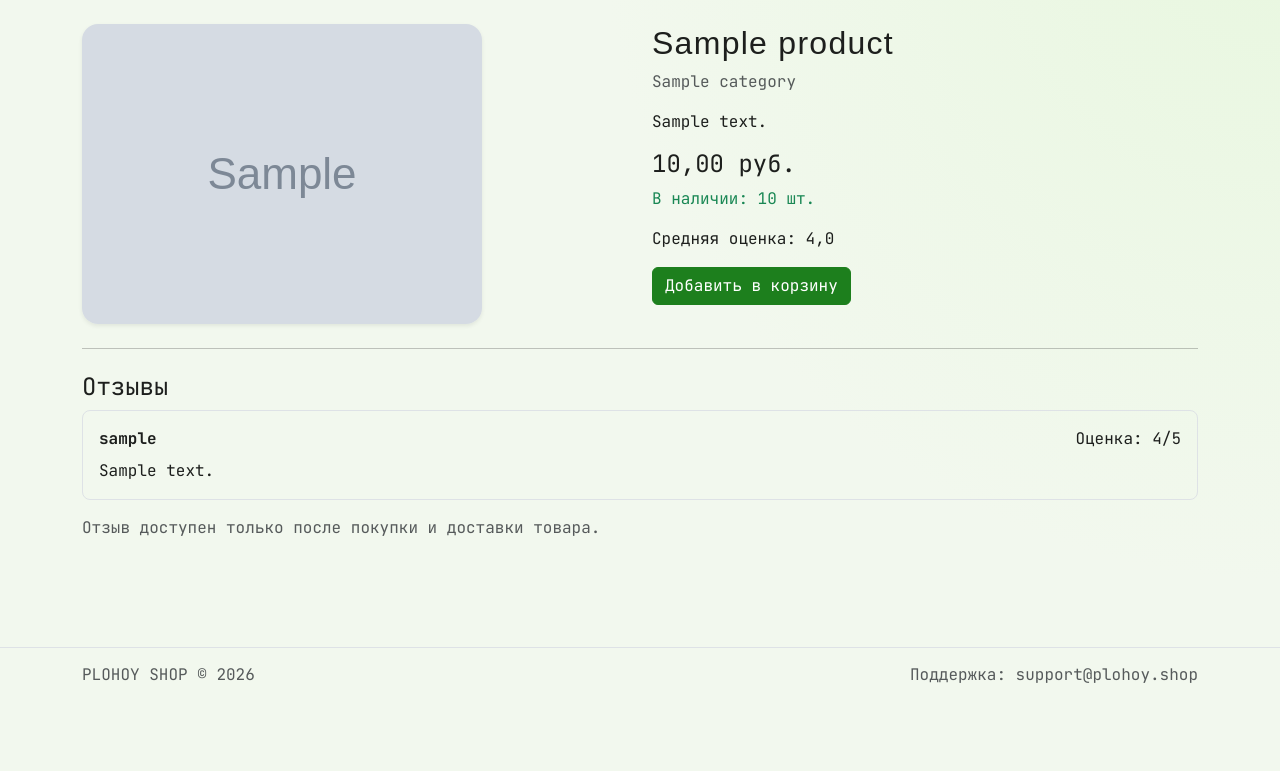
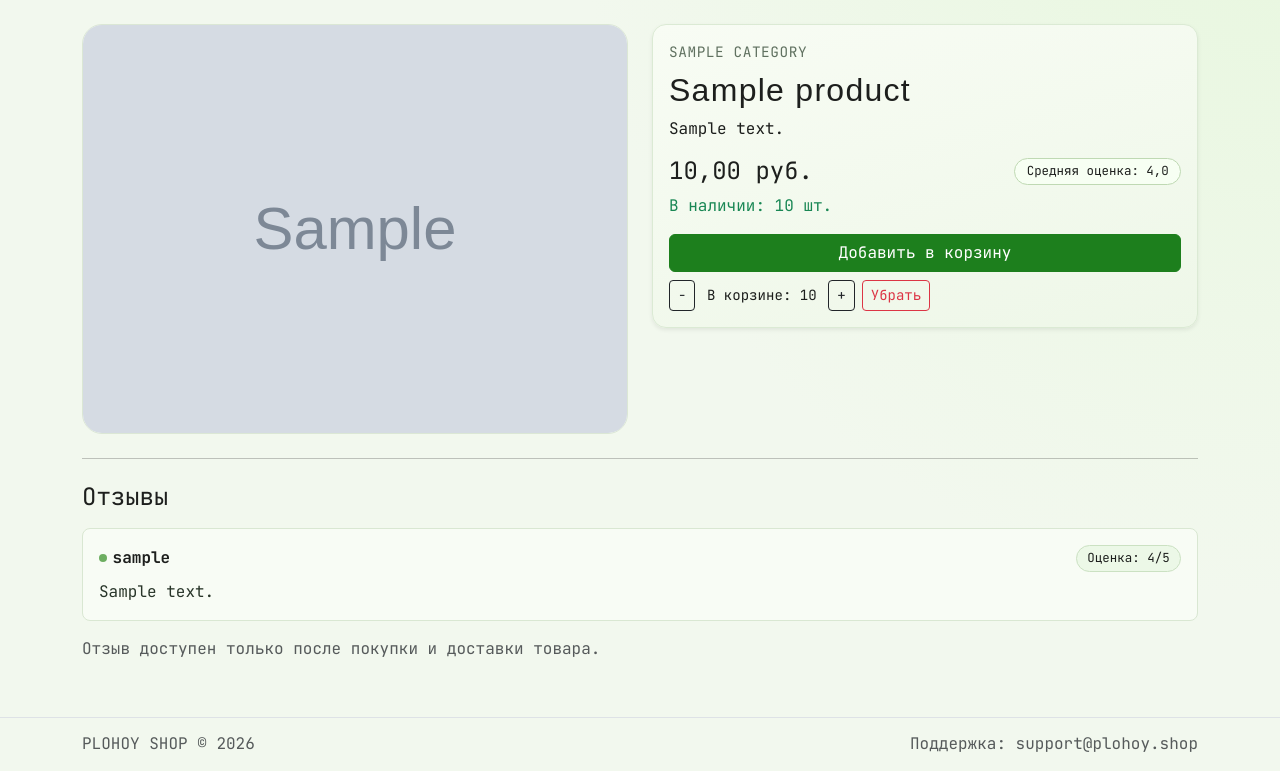
Before and after one commit to Jequne/shop_2410kai, a Django app: a page that uses templates/catalog/product_detail.html in a window 1280 px wide. Shown: the part 99-870 px from the top of the page. Before the commit the page ends 782 px from the top, so only its background shows below. Run offline with Django 5.2, Linux system fonts and the light colour scheme; a user stored in the database is signed in; tables that the repository leaves empty hold one stand-in row (values such as "Sample post"); grey boxes marked "Sample" are stand-in pictures; some libraries are stand-ins or nearby versions; some web fonts are replaced.

Commit message:
product page prettifin

```diff
--- a/assets/css/styles.css
+++ b/assets/css/styles.css
@@ -396,6 +396,91 @@ body {
     color: #c4547c;
 }
 
+.product-detail-media-wrap {
+    border-radius: 20px;
+    overflow: hidden;
+    border: 1px solid #dbe7d5;
+    background: #f8fbf6;
+}
+
+.product-detail-main-image {
+    width: 100%;
+    object-fit: cover;
+}
+
+.product-buy-panel {
+    background: linear-gradient(165deg, #f8fcf4, #eef7e8);
+    border-color: #dbead4;
+}
+
+.product-detail-category {
+    color: #607160;
+    font-size: 0.9rem;
+    letter-spacing: 0.04em;
+    text-transform: uppercase;
+}
+
+.product-rating-chip {
+    border: 1px solid #bfd9b3;
+    background: #f7fff3;
+    border-radius: 999px;
+    padding: 0.22rem 0.7rem;
+    font-size: 0.78rem;
+}
+
+.product-inline-cart-controls {
+    display: flex;
+    align-items: center;
+    gap: 0.45rem;
+    flex-wrap: wrap;
+}
+
+.product-inline-cart-qty {
+    min-width: 7.4rem;
+    text-align: center;
+    font-size: 0.88rem;
+}
+
+.review-form-panel {
+    border-color: #d8e6d0;
+    background: linear-gradient(180deg, #f9fdf6, #f0f7eb);
+}
+
+.review-rating-row input {
+    max-width: 130px;
+}
+
+.review-card {
+    background: #f8fcf5;
+    border-color: #d9e7d2 !important;
+}
+
+.review-author {
+    display: inline-flex;
+    align-items: center;
+    gap: 0.35rem;
+}
+
+.review-author::before {
+    content: "";
+    width: 8px;
+    height: 8px;
+    border-radius: 999px;
+    background: #6dae61;
+}
+
+.review-rating-badge {
+    background: #ecf8e7;
+    border: 1px solid #cbe1c2;
+    border-radius: 999px;
+    padding: 0.2rem 0.65rem;
+    font-size: 0.78rem;
+}
+
+.review-text {
+    color: #283529;
+}
+
 .btn-dark {
     background-color: var(--accent-dark);
     border-color: var(--accent-dark);
--- a/catalog/forms.py
+++ b/catalog/forms.py
@@ -4,6 +4,25 @@ from catalog.models import ProductReview
 
 
 class ProductReviewForm(forms.ModelForm):
+    def __init__(self, *args, **kwargs):
+        super().__init__(*args, **kwargs)
+        self.fields['text'].widget.attrs.update(
+            {
+                'class': 'form-control',
+                'rows': 4,
+                'placeholder': 'Поделитесь впечатлением о товаре',
+            }
+        )
+        self.fields['rating'].widget.attrs.update(
+            {
+                'class': 'form-control',
+                'min': 1,
+                'max': 5,
+                'step': 1,
+                'placeholder': 'От 1 до 5',
+            }
+        )
+
     class Meta:
         model = ProductReview
         fields = ('text', 'rating')
--- a/catalog/views.py
+++ b/catalog/views.py
@@ -6,6 +6,7 @@ from django.db.models import Q
 from django.http import HttpRequest, HttpResponse
 from django.shortcuts import get_object_or_404, redirect, render
 
+from cart.services import get_or_create_cart
 from catalog.forms import ProductReviewForm
 from catalog.models import Category, Product
 from orders.models import OrderItem
@@ -91,12 +92,17 @@ def product_detail_view(request: HttpRequest, slug: str) -> HttpResponse:
 
 	reviews = product.reviews.select_related('author').all()
 	form = ProductReviewForm()
+	cart_item = None
+	if request.user.is_authenticated:
+		cart = get_or_create_cart(request.user)
+		cart_item = cart.items.select_related('product').filter(product=product).first()
 
 	context = {
 		'product': product,
 		'reviews': reviews,
 		'review_form': form,
 		'can_review': _can_user_review_product(request.user, product),
+		'cart_item': cart_item,
 	}
 	return render(request, 'catalog/product_detail.html', context)
 
--- a/templates/catalog/partials/reviews_list.html
+++ b/templates/catalog/partials/reviews_list.html
@@ -1,12 +1,12 @@
 {% if reviews %}
 <div class="d-grid gap-3">
     {% for review in reviews %}
-    <div class="border rounded-3 p-3">
-        <div class="d-flex justify-content-between">
-            <strong>{{ review.author.username }}</strong>
-            <span>Оценка: {{ review.rating }}/5</span>
+    <div class="review-card border rounded-3 p-3">
+        <div class="d-flex justify-content-between align-items-center gap-2">
+            <strong class="review-author">{{ review.author.username }}</strong>
+            <span class="review-rating-badge">Оценка: {{ review.rating }}/5</span>
         </div>
-        <p class="mb-0 mt-2">{{ review.text }}</p>
+        <p class="mb-0 mt-2 review-text">{{ review.text }}</p>
     </div>
     {% endfor %}
 </div>
--- a/templates/catalog/product_detail.html
+++ b/templates/catalog/product_detail.html
@@ -5,51 +5,94 @@
 {% block content %}
 <div class="row g-4">
     <div class="col-md-6">
+        <div class="product-detail-media-wrap">
             {% if product.image %}
-        <img src="{{ product.image.url }}" class="img-fluid rounded-4 shadow-sm" alt="{{ product.name }}">
+            <img src="{{ product.image.url }}" class="img-fluid rounded-4 shadow-sm product-detail-main-image"
+                alt="{{ product.name }}">
+            {% else %}
+            <div class="product-detail-main-image product-thumb-placeholder">Нет фото</div>
             {% endif %}
         </div>
+    </div>
     <div class="col-md-6">
-        <h1 class="h2">{{ product.name }}</h1>
-        <p class="text-muted">{{ product.category.name|default:'Без категории' }}</p>
-        <p>{{ product.description }}</p>
-        <p class="h4">{{ product.price }} руб.</p>
+        <div class="product-buy-panel card card-body shadow-sm">
+            <p class="product-detail-category mb-2">{{ product.category.name|default:'Без категории' }}</p>
+            <h1 class="h2 mb-2">{{ product.name }}</h1>
+            <p class="mb-3">{{ product.description }}</p>
+            <div class="d-flex align-items-center justify-content-between flex-wrap gap-2 mb-2">
+                <p class="h4 mb-0">{{ product.price }} руб.</p>
+                <span class="product-rating-chip">Средняя оценка: {{ product.average_rating }}</span>
+            </div>
+
             {% if product.stock_quantity > 0 %}
-        <p class="{% if product.stock_quantity < 10 %}stock-low{% else %}text-success{% endif %}">
+            <p class="mb-3 {% if product.stock_quantity < 10 %}stock-low{% else %}text-success{% endif %}">
                 В наличии: {{ product.stock_quantity }} шт.
             </p>
             {% else %}
-        <p class="text-danger">Нет в наличии</p>
+            <p class="text-danger mb-3">Нет в наличии</p>
             {% endif %}
-        <p>Средняя оценка: {{ product.average_rating }}</p>
 
             {% if request.user.is_authenticated %}
-        <form method="post" action="{% url 'cart:add' product.slug %}" hx-post="{% url 'cart:add' product.slug %}"
-            hx-swap="none">
+            <div class="d-flex flex-column gap-2">
+                <form method="post" action="{% url 'cart:add' product.slug %}"
+                    hx-post="{% url 'cart:add' product.slug %}" hx-swap="none">
                     {% csrf_token %}
-            <button class="btn btn-dark" type="submit">Добавить в корзину</button>
+                    <button class="btn btn-dark w-100" type="submit">Добавить в корзину</button>
                 </form>
+
+                {% if cart_item %}
+                <div class="product-inline-cart-controls">
+                    <form method="post" action="{% url 'cart:decrease_item' cart_item.id %}"
+                        hx-post="{% url 'cart:decrease_item' cart_item.id %}" hx-swap="none">
+                        {% csrf_token %}
+                        <button class="btn btn-outline-dark btn-sm" type="submit">-</button>
+                    </form>
+                    <span class="product-inline-cart-qty">В корзине: {{ cart_item.quantity }}</span>
+                    <form method="post" action="{% url 'cart:increase_item' cart_item.id %}"
+                        hx-post="{% url 'cart:increase_item' cart_item.id %}" hx-swap="none">
+                        {% csrf_token %}
+                        <button class="btn btn-outline-dark btn-sm" type="submit">+</button>
+                    </form>
+                    <form method="post" action="{% url 'cart:remove_item' cart_item.id %}"
+                        hx-post="{% url 'cart:remove_item' cart_item.id %}" hx-swap="none">
+                        {% csrf_token %}
+                        <button class="btn btn-outline-danger btn-sm" type="submit">Убрать</button>
+                    </form>
+                </div>
+                {% endif %}
+            </div>
             {% else %}
             <a class="btn btn-dark" href="{% url 'accounts:login' %}">Войдите, чтобы добавить в корзину</a>
             {% endif %}
         </div>
     </div>
+</div>
 
 <hr class="my-4">
-<h2 class="h4">Отзывы</h2>
+<h2 class="h4 mb-3">Отзывы</h2>
 
 <div id="reviews-list">
     {% include 'catalog/partials/reviews_list.html' %}
 </div>
 
 {% if can_review %}
-<div class="card card-body mt-3 shadow-sm">
+<div class="card card-body mt-3 shadow-sm review-form-panel">
     <h3 class="h5">Оставить отзыв</h3>
     <form method="post" action="{% url 'catalog:add_review' product.slug %}"
         hx-post="{% url 'catalog:add_review' product.slug %}" hx-target="#reviews-list" hx-swap="innerHTML">
         {% csrf_token %}
-        {{ review_form.as_p }}
-        <button class="btn btn-dark" type="submit">Отправить</button>
+        <div class="mb-3">
+            <label class="form-label" for="{{ review_form.text.id_for_label }}">{{ review_form.text.label }}</label>
+            {{ review_form.text }}
+            {% if review_form.text.errors %}
+            <div class="text-danger small mt-1">{{ review_form.text.errors|striptags }}</div>
+            {% endif %}
+        </div>
+        <div class="mb-3 review-rating-row">
+            <label class="form-label" for="{{ review_form.rating.id_for_label }}">{{ review_form.rating.label }}</label>
+            {{ review_form.rating }}
+        </div>
+        <button class="btn btn-dark" type="submit">Отправить отзыв</button>
     </form>
 </div>
 {% elif request.user.is_authenticated %}
```
Also changed, not shown: cart/views.py (+10 -2 lines). Lines whose indentation alone changed are shown as unchanged.
